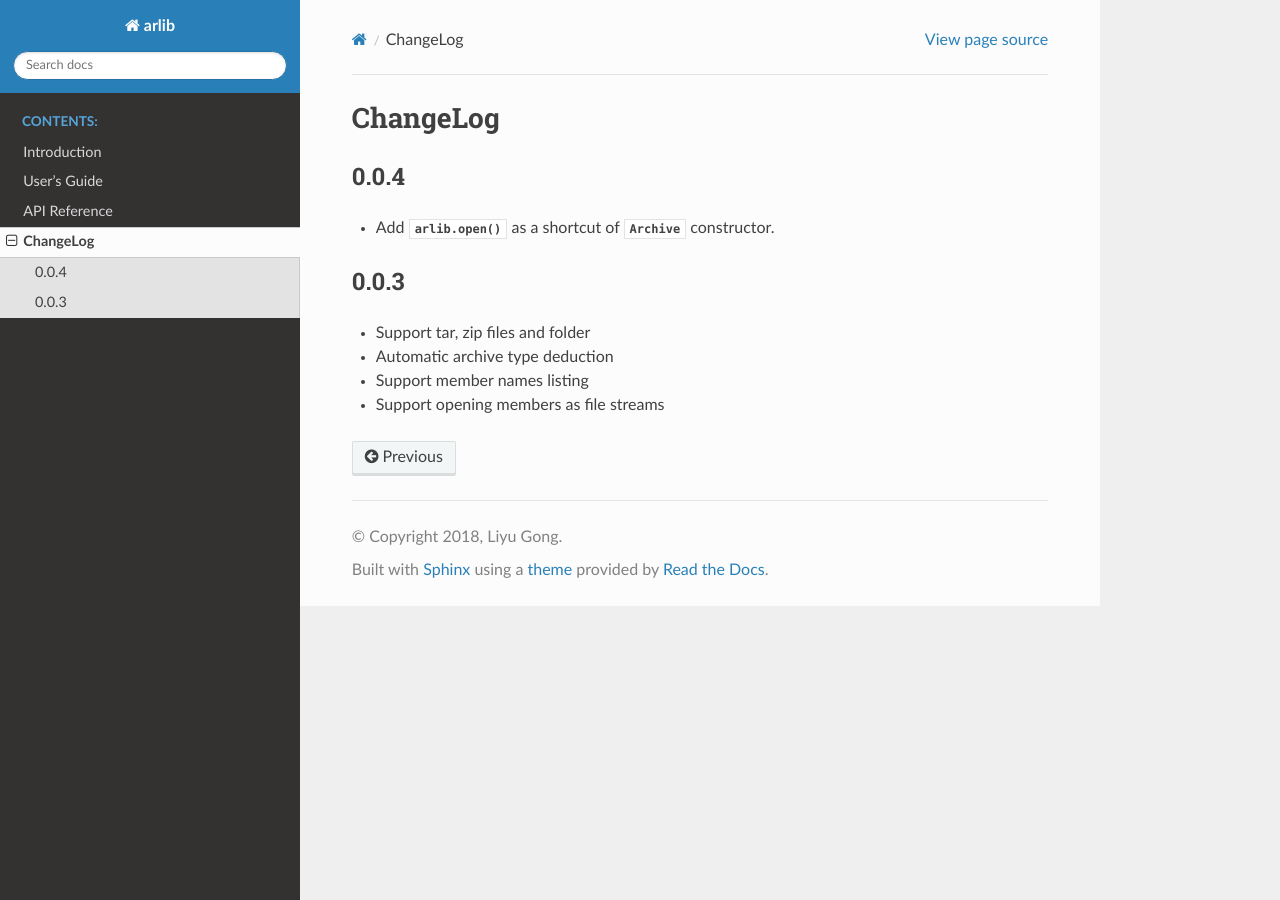
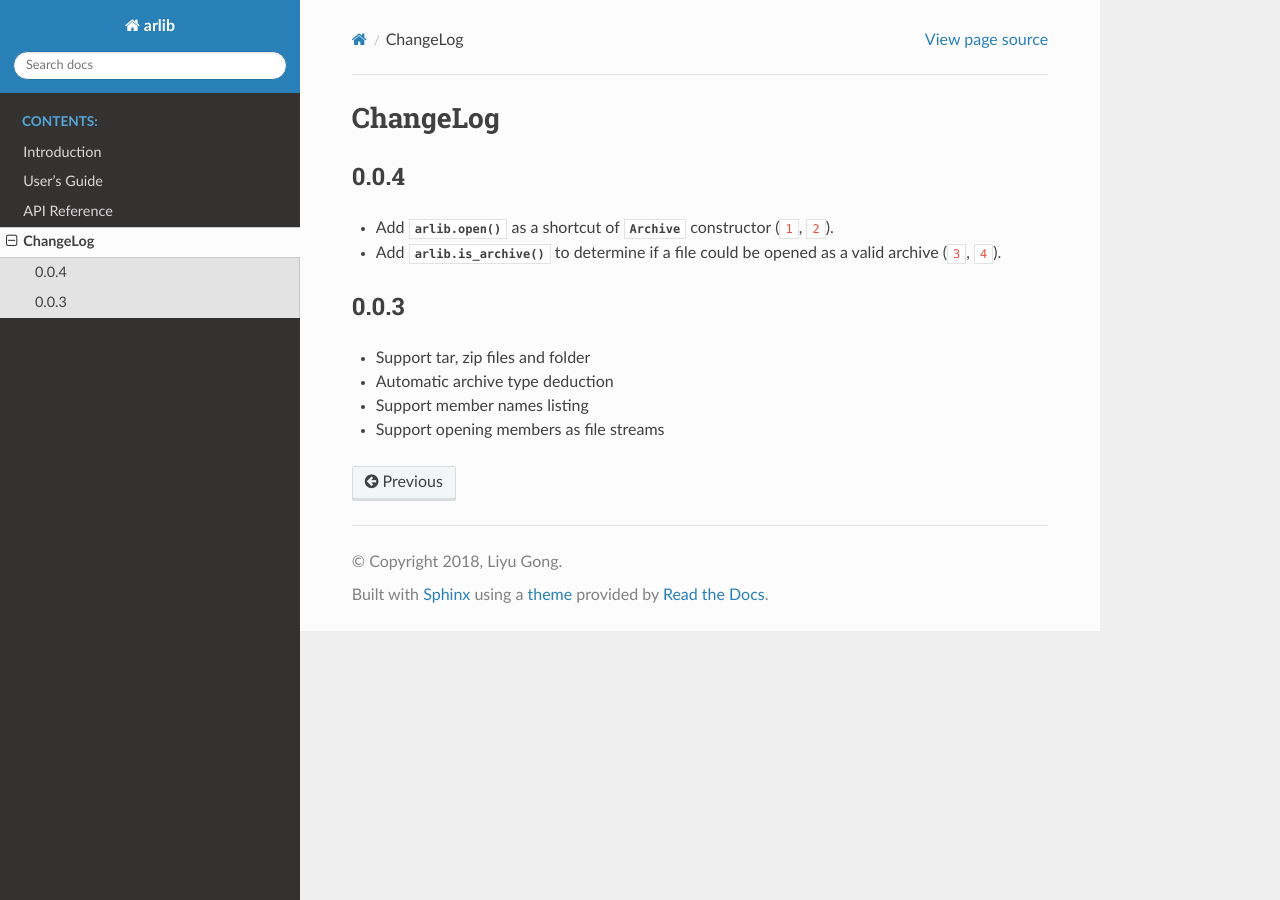
Before and after one commit to gongliyu/arlib, a Sphinx documentation site: the page built from docs/changelog.rst, in a window 1280 px wide. Built offline with Sphinx 7.4.7 and the Read the Docs theme 2.0.0, drawn with Linux system fonts in a browser that asks for light colours; cross-references to code outside the pages are shown as plain code.

Commit message:
Add entry in changelog

```diff
--- a/docs/changelog.rst
+++ b/docs/changelog.rst
@@ -3,7 +3,10 @@ ChangeLog
 
 0.0.4
 -----
-* Add :func:`arlib.open` as a shortcut of :class:`Archive` constructor.
+* Add :func:`arlib.open` as a shortcut of :class:`Archive` constructor
+  (:issue:`1`, :pr:`2`).
+* Add :func:`arlib.is_archive` to determine if a file could be opened
+  as a valid archive (:issue:`3`, :pr:`4`).
 
 0.0.3
 -----
```
